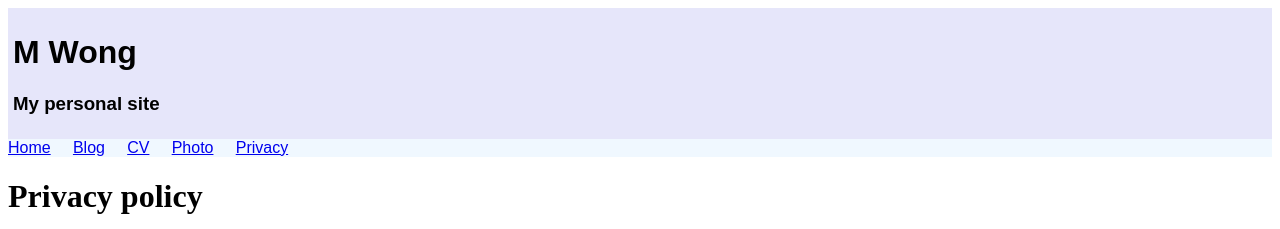
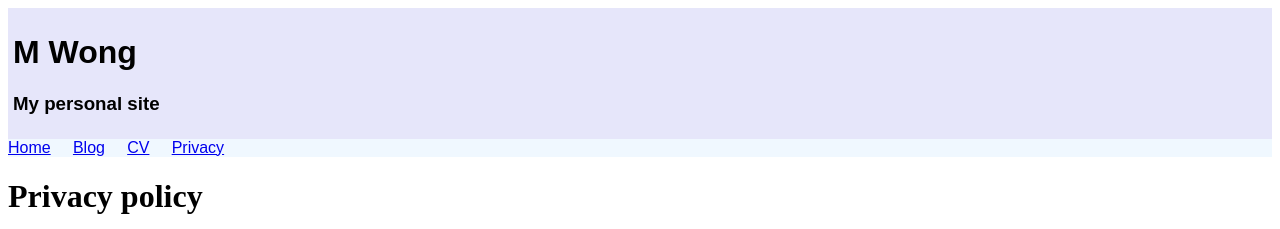
Before and after one commit to mwongau/mysite, a SvelteKit app: page /privacy in a window 1280 px wide. Shown: the top 229 px of the page. Built offline with nearby package versions, Linux system fonts and the light colour scheme.

Commit message:
13-01-2025

```diff
--- a/src/routes/+layout.svelte
+++ b/src/routes/+layout.svelte
@@ -14,7 +14,6 @@
 <a href="{base}/">Home</a> &nbsp; &nbsp;
 <a href="{base}/blog">Blog</a> &nbsp; &nbsp;
 <a href="{base}/cv">CV</a> &nbsp; &nbsp;
-<a href="{base}/photo">Photo</a> &nbsp; &nbsp;
 <a href="{base}/privacy">Privacy</a> &nbsp; &nbsp;
 <br />
 </div>
```
